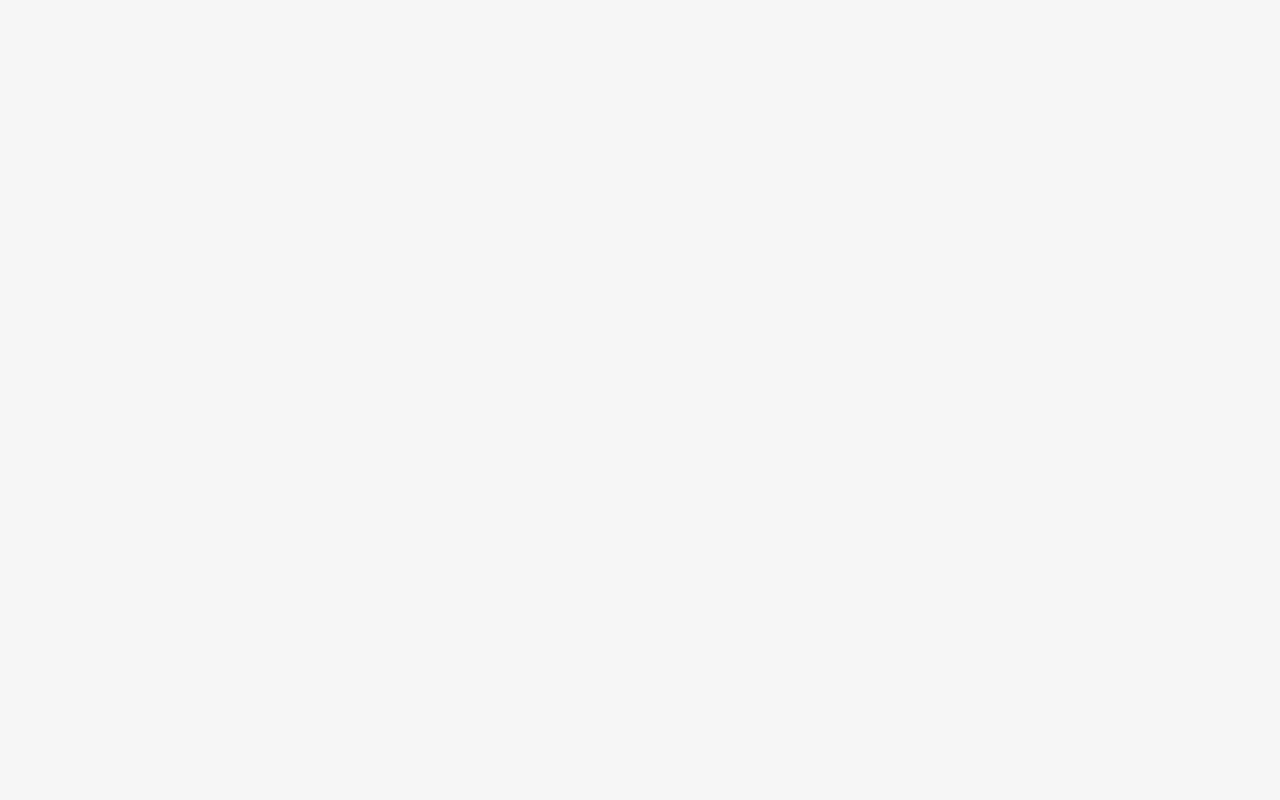
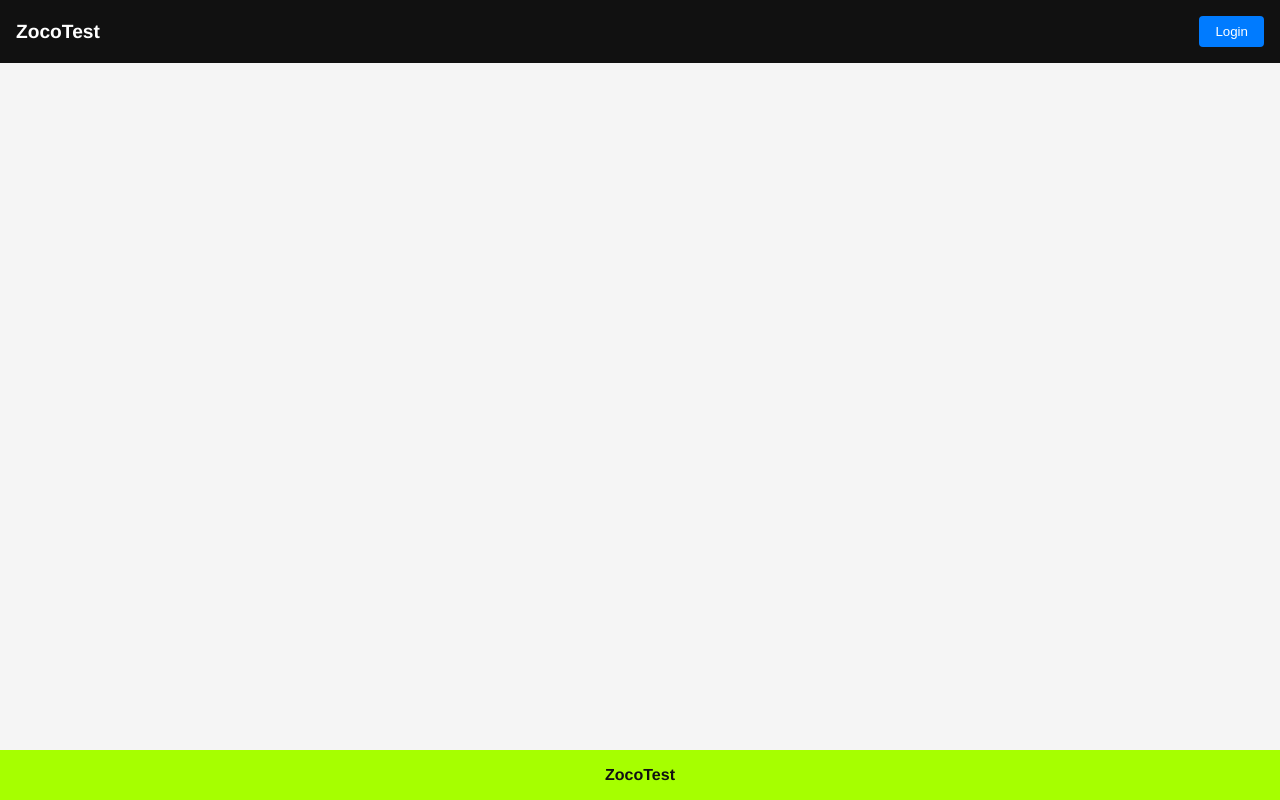
Before and after one commit to AndresSantamarina/ZocoTest, a React (Vite) app: page / in a window 1280 px wide. Built offline with nearby package versions, Linux system fonts and the light colour scheme.

Commit message:
add MenuNav and Footer to Layout

```diff
--- a/src/App.jsx
+++ b/src/App.jsx
@@ -1,10 +1,10 @@
 import "./assets/styles/main.scss";
+import Layout from "./components/Layout/Layout";
 
 function App() {
   return (
     <>
-
-
+      <Layout />
     </>
   );
 }
--- a/src/components/Footer/Footer.jsx
+++ b/src/components/Footer/Footer.jsx
@@ -1,11 +1,7 @@
-
+import "./Footer.scss";
 
 const Footer = () => {
-    return (
-        <div>
-            Footer
-        </div>
-    );
+  return <footer className="footer">ZocoTest</footer>;
 };
 
 export default Footer;
--- a/src/components/Footer/Footer.scss
+++ b/src/components/Footer/Footer.scss
@@ -0,0 +1,9 @@
+@import "../../assets/styles/variables";
+
+.footer {
+  background-color: $lime-green;
+  color: $black;
+  text-align: center;
+  padding: 1rem;
+  font-weight: bold;
+}
--- a/src/components/Layout/Layout.jsx
+++ b/src/components/Layout/Layout.jsx
@@ -1,6 +1,7 @@
 import { Outlet } from "react-router-dom";
 import MenuNav from "../MenuNav/MenuNav";
 import Footer from "../Footer/Footer";
+import "./Layout.scss";
 
 const Layout = () => {
   return (
--- a/src/components/MenuNav/MenuNav.jsx
+++ b/src/components/MenuNav/MenuNav.jsx
@@ -1,11 +1,16 @@
-
+import "./MenuNav.scss";
 
 const MenuNav = () => {
-    return (
-        <div>
-            Nav
-        </div>
-    );
+  return (
+    <nav className="menu-nav">
+      <div className="menu-nav__left">ZocoTest</div>
+      <div className="menu-nav__right">
+        <button className="button-edit">
+          Login
+        </button>
+      </div>
+    </nav>
+  );
 };
 
 export default MenuNav;
--- a/src/components/MenuNav/MenuNav.scss
+++ b/src/components/MenuNav/MenuNav.scss
@@ -0,0 +1,22 @@
+@import "../../assets/styles/variables";
+@import "../../assets/styles/mixins";
+
+.menu-nav {
+  background-color: $black;
+  color: $white;
+  display: flex;
+  justify-content: space-between;
+  align-items: center;
+  padding: 1rem;
+
+  &__left {
+    font-weight: bold;
+    font-size: 1.2rem;
+  }
+
+  &__right {
+    button {
+      margin-left: 1rem;
+    }
+  }
+}
```
